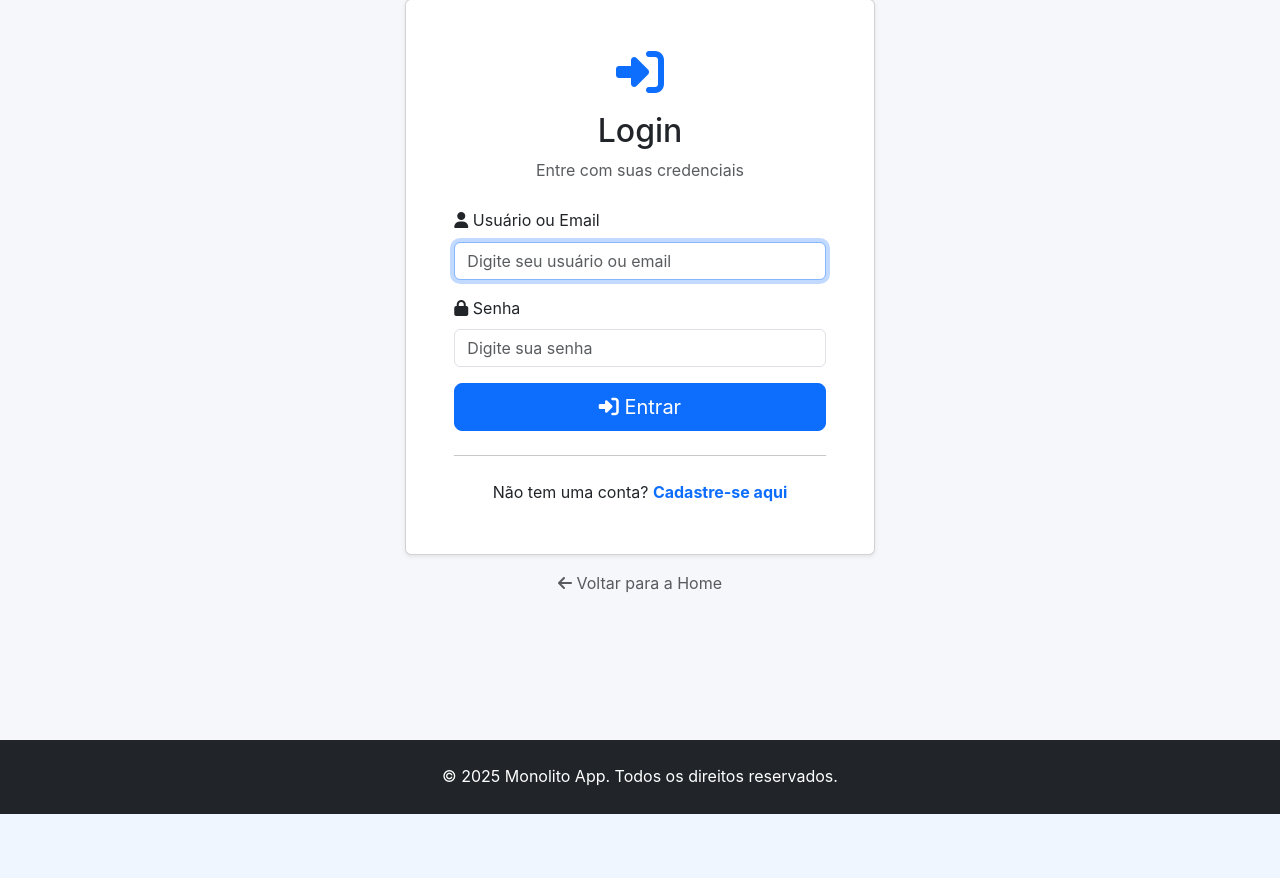
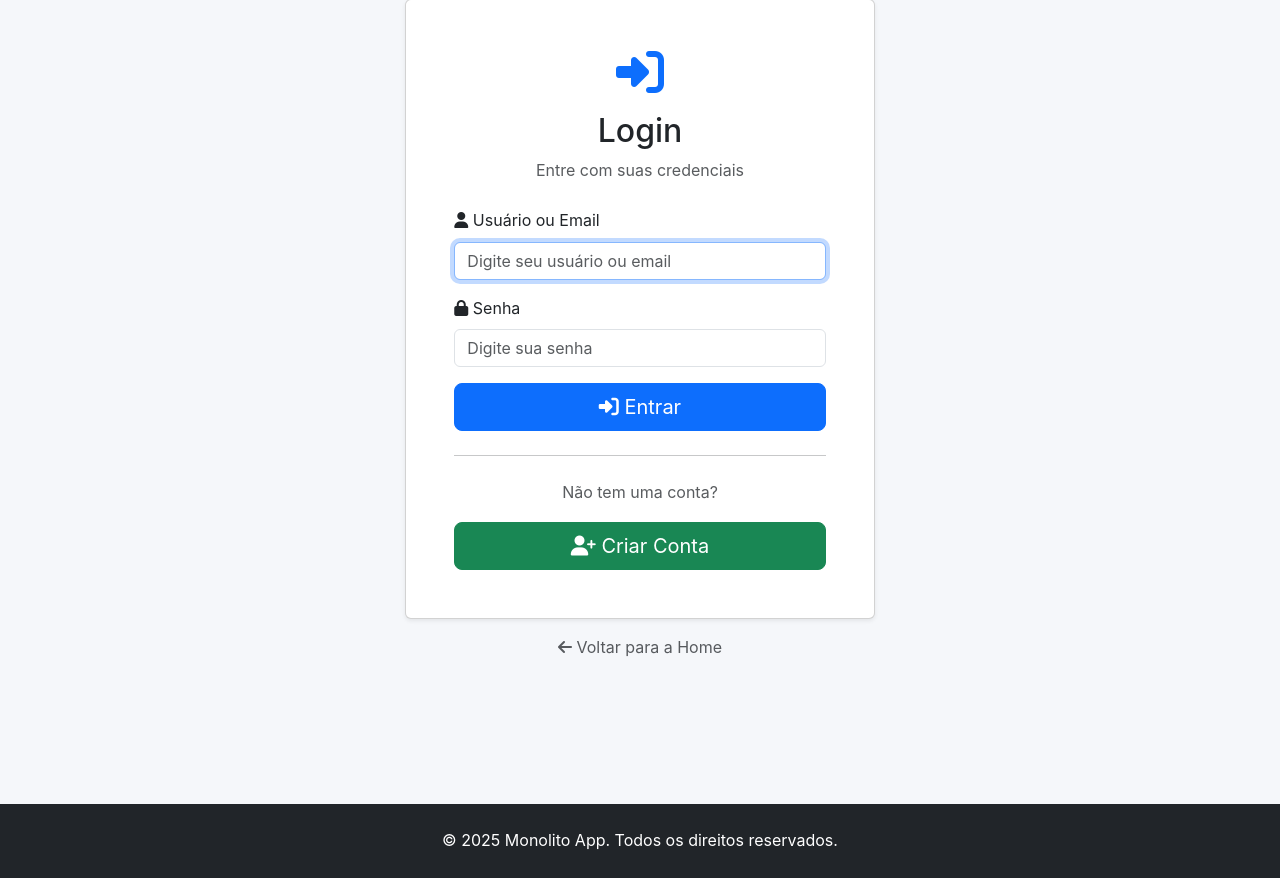
Before and after one commit to torneseumprogramador/desafio_ia_monolito, a Flask app: page /auth/login in a window 1280 px wide. Shown: the part 187-1065 px from the top of the page. Before the commit the page ends 1001 px from the top, so only its background shows below. Run offline with Flask 3, Linux system fonts and the light colour scheme.

Commit message:
feat: Melhorar navegação entre login e registro
- Transformar link de cadastro na tela de login em botão verde destacado
- Transformar link de login na tela de registro em botão outline azul
- Melhorar UX com botões grandes e ícones para navegação entre formulários
- Manter consistência visual entre as duas telas de autenticação

```diff
--- a/app/templates/auth/login.html
+++ b/app/templates/auth/login.html
@@ -54,12 +54,12 @@
                         <hr class="my-4">
 
                         <div class="text-center">
-                            <p class="mb-0">
+                            <p class="mb-3 text-muted">
                                 Não tem uma conta?
-                                <a href="{{ url_for('auth.register') }}" class="text-decoration-none">
-                                    <strong>Cadastre-se aqui</strong>
-                                </a>
                             </p>
+                            <a href="{{ url_for('auth.register') }}" class="btn btn-success btn-lg w-100">
+                                <i class="fas fa-user-plus"></i> Criar Conta
+                            </a>
                         </div>
                     </form>
                 </div>
```
Also changed, not shown: app/templates/auth/register.html (+4 -4 lines).
